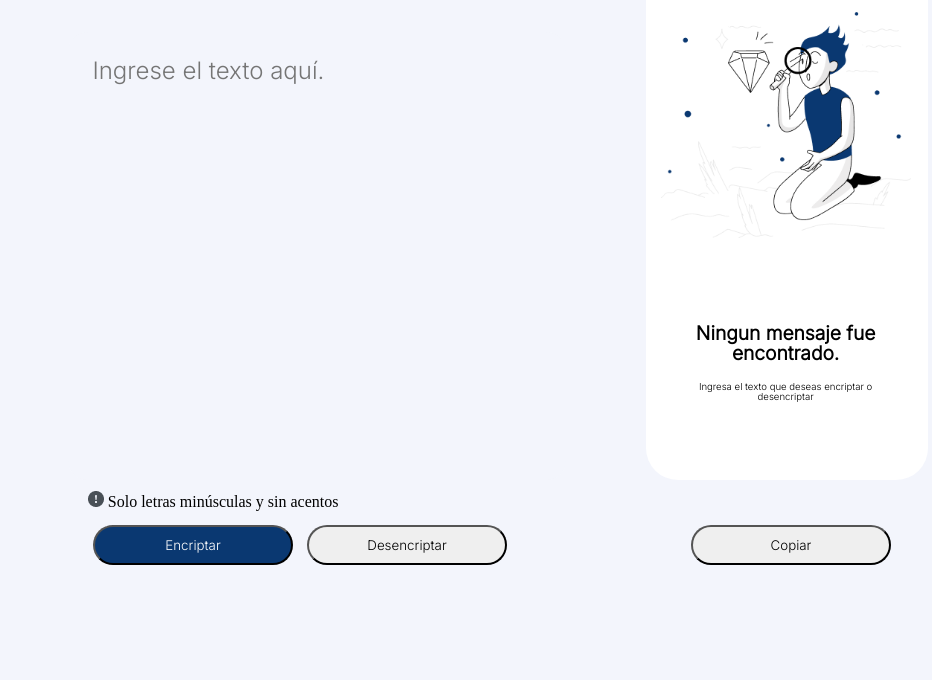
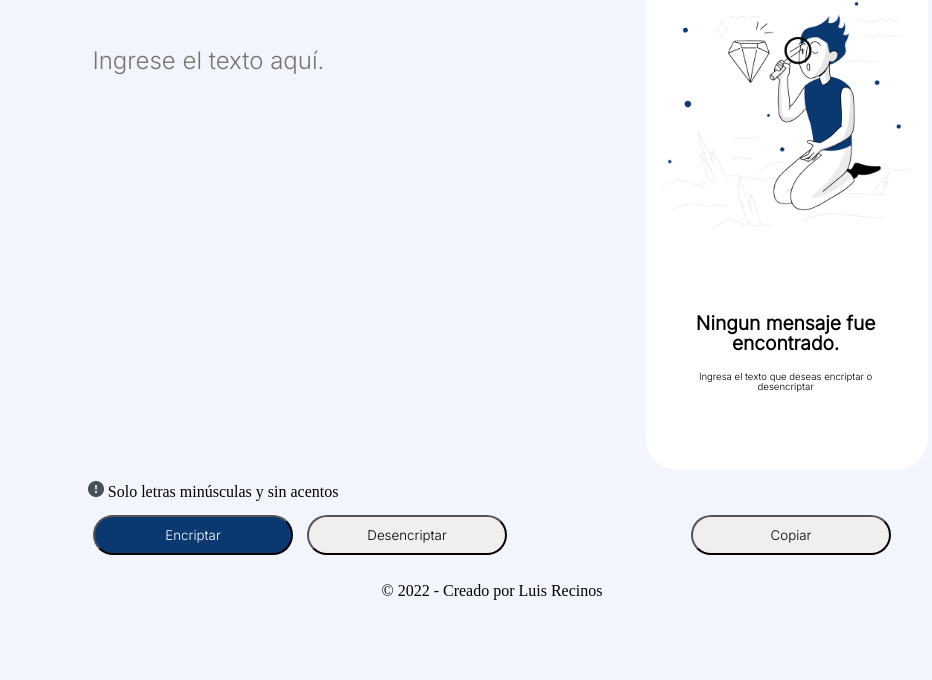
Before and after one commit to Luis11Gt/challenge.decodificador, a plain HTML site: page index.html in a window 1280 px wide. Shown: the part 120-800 px from the top of the page, without its empty margins (148-1080 px from the left). Drawn offline with Linux system fonts and the light colour scheme.

Commit message:
Agregando footer, derechos reservados

```diff
--- a/index.html
+++ b/index.html
@@ -66,6 +66,10 @@
 
         </main>
 
+        <footer>
+            <p> &copy; 2022 - Creado por Luis Recinos </p>
+        </footer>
+
         <script src="script.js"></script>
 
     </body>
--- a/style.css
+++ b/style.css
@@ -4,7 +4,7 @@ textarea{
 }
 
 header{
-    margin: 20px;
+    margin: 10px;
 }
 
 body{
@@ -184,6 +184,11 @@ body{
     color: none;
 }
 
+footer{
+    text-align: center;
+    margin: 0.5em 0 1em 0;
+}
+
 @media screen and (max-width:768px) {
     .contenido-principal{
         width: 700px;
```
